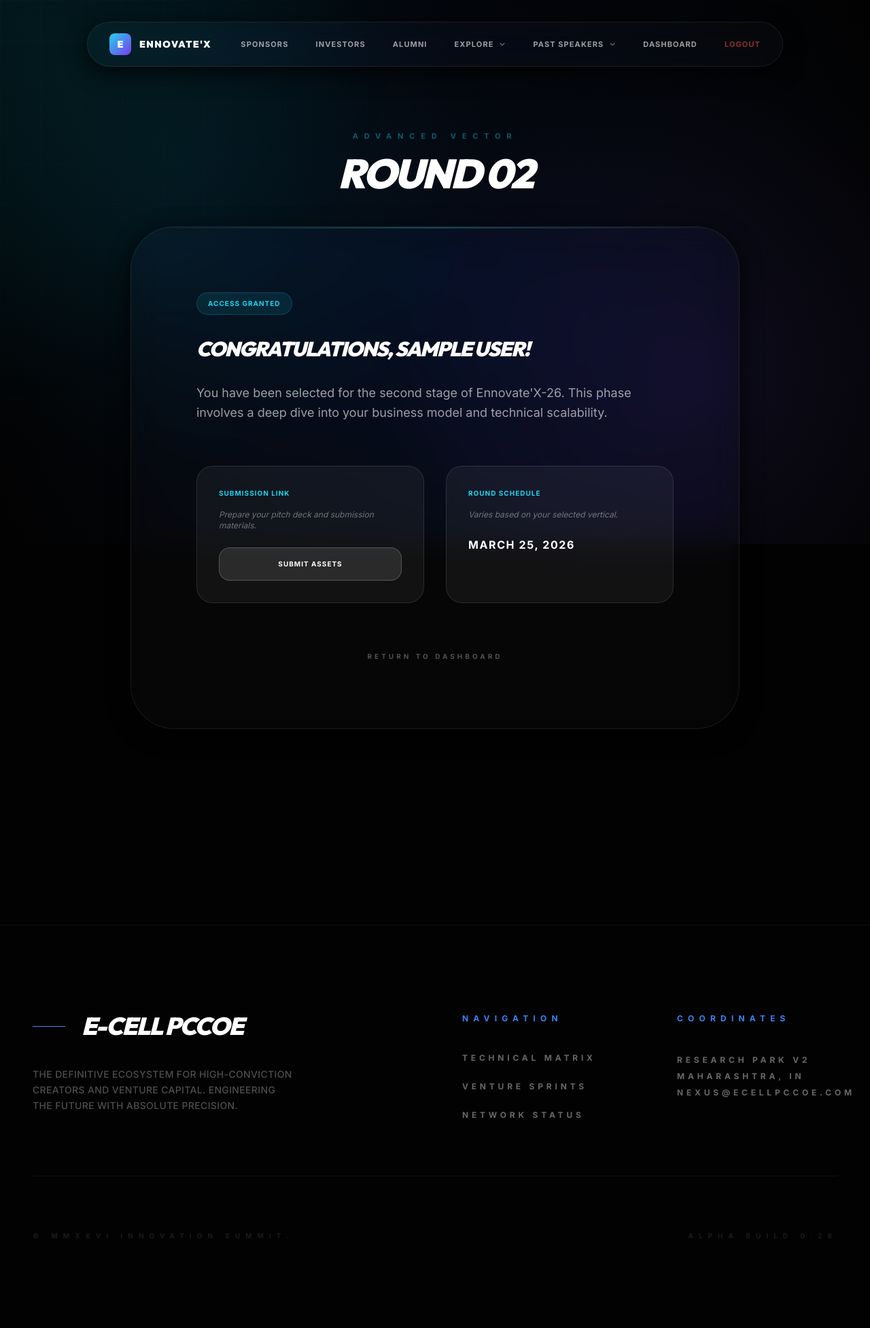
After one commit to mayurtheprogrammer12-debug/Ecell, a Django app: page /round2/ in a window 1280 px wide. The commit adds this page. Shown: the whole page at 68% size. Run offline with Django 5.2, Linux system fonts and the light colour scheme; a user stored in the database is signed in; tables that the repository leaves empty hold one stand-in row (values such as "Sample post"); some libraries are stand-ins or nearby versions.

Commit message:
Implement participant dashboard and authentication system

```diff
--- a/registrations/admin.py
+++ b/registrations/admin.py
@@ -21,7 +21,7 @@ class IsPccoEFilter(admin.SimpleListFilter):
 
 @admin.register(UserRegistration)
 class UserRegistrationAdmin(ModelAdmin):
-    list_display = ('name', 'email', 'gender', 'age', 'city', 'college', 'registration_type', 'exhibitor_category', 'payment_status', 'final_price', 'referral_code_used')
-    list_filter = ('registration_type', 'exhibitor_category', 'payment_status', IsPccoEFilter, 'referral_code_used', 'gender', 'city')
+    list_display = ('name', 'email', 'registration_type', 'payment_status', 'round1_completed', 'selected_for_round2', 'round2_unlocked', 'final_price')
+    list_filter = ('registration_type', 'payment_status', 'round1_completed', 'selected_for_round2', 'round2_unlocked', IsPccoEFilter)
     search_fields = ('name', 'email', 'phone', 'college', 'org_name', 'city')
     readonly_fields = ('created_at',)
--- a/registrations/models.py
+++ b/registrations/models.py
@@ -56,3 +56,11 @@ class UserRegistration(models.Model):
     @property
     def is_pccoe(self):
         return self.email.endswith('@pccoepune.org')
+
+    # Auth & Dashboard Link
+    user = models.OneToOneField('auth.User', on_delete=models.CASCADE, related_name='registration', null=True, blank=True)
+
+    # Event Progress
+    round1_completed = models.BooleanField(default=False)
+    selected_for_round2 = models.BooleanField(default=False)
+    round2_unlocked = models.BooleanField(default=False)
--- a/registrations/urls.py
+++ b/registrations/urls.py
@@ -8,4 +8,8 @@ urlpatterns = [
     path('register/exhibitor/', views.register_exhibitor, name='register_exhibitor'),
     path('payment/verify/', views.payment_verify, name='payment_verify'),
     path('success/<int:reg_id>/', views.registration_success, name='registration_success'),
+    path('login/', views.user_login, name='login'),
+    path('logout/', views.user_logout, name='logout'),
+    path('dashboard/', views.dashboard, name='dashboard'),
+    path('round2/', views.round2_view, name='round2'),
 ]
--- a/registrations/views.py
+++ b/registrations/views.py
@@ -8,6 +8,9 @@ from django.shortcuts import render, redirect, get_object_or_404
 from django.http import JsonResponse, HttpResponseBadRequest
 from django.views.decorators.csrf import csrf_exempt
 from django.conf import settings
+from django.contrib.auth.models import User
+from django.contrib.auth import authenticate, login, logout
+from django.contrib.auth.decorators import login_required
 from .models import UserRegistration
 from .forms import ParticipantForm, ExhibitorForm
 from payments.models import PaymentRecord
@@ -37,6 +40,12 @@ def generate_upi_qr(upi_id, payee_name, amount, transaction_note):
     img.save(buffer, format="PNG")
     qr_base64 = base64.b64encode(buffer.getvalue()).decode('utf-8')
     return qr_base64, upi_url
+
+def create_auth_user(email, password, registration):
+    user = User.objects.create_user(username=email, email=email, password=password)
+    registration.user = user
+    registration.save()
+    return user
 
 def landing_page(request):
     return render(request, 'registrations/landing.html')
@@ -74,6 +83,10 @@ def register_participant(request):
                 registration.payment_status = 'FREE'
                 registration.reference_id = f"FREE-{uuid.uuid4().hex[:8].upper()}"
                 registration.save()
+
+                # Create User Account
+                create_auth_user(registration.email, form.cleaned_data['password'], registration)
+
                 return redirect('registration_success', reg_id=registration.id)
             else:
                 discount_amount = 0
@@ -92,6 +105,10 @@ def register_participant(request):
                     registration.payment_status = 'FREE'
                     registration.reference_id = f"FREE-{uuid.uuid4().hex[:8].upper()}"
                     registration.save()
+
+                    # Create User Account
+                    create_auth_user(registration.email, form.cleaned_data['password'], registration)
+
                     if referral_code_obj:
                         referral_code_obj.current_usage += 1
                         referral_code_obj.save()
@@ -100,6 +117,9 @@ def register_participant(request):
                 registration.payment_status = 'PENDING'
                 registration.reference_id = f"ECELL-REG-{uuid.uuid4().hex[:8].upper()}"
                 registration.save()
+
+                # Create User Account
+                create_auth_user(registration.email, form.cleaned_data['password'], registration)
 
                 # Save Attempt
                 PaymentRecord.objects.create(
@@ -145,6 +165,10 @@ def register_exhibitor(request):
             registration.final_price = 0
             registration.reference_id = f"FREE-{uuid.uuid4().hex[:8].upper()}"
             registration.save()
+
+            # Create User Account
+            create_auth_user(registration.email, form.cleaned_data['password'], registration)
+
             return redirect('registration_success', reg_id=registration.id)
     else:
         form = ExhibitorForm()
@@ -180,3 +204,38 @@ def payment_verify(request):
 def registration_success(request, reg_id):
     registration = get_object_or_404(UserRegistration, id=reg_id)
     return render(request, 'registrations/success.html', {'registration': registration})
+
+def user_login(request):
+    if request.method == 'POST':
+        email = request.POST.get('email')
+        password = request.POST.get('password')
+        user = authenticate(request, username=email, password=password)
+        if user:
+            login(request, user)
+            return redirect('dashboard')
+        else:
+            return render(request, 'registrations/login.html', {'error': 'Invalid credentials'})
+    return render(request, 'registrations/login.html')
+
+def user_logout(request):
+    logout(request)
+    return redirect('login')
+
+@login_required(login_url='login')
+def dashboard(request):
+    registration = getattr(request.user, 'registration', None)
+    if not registration:
+        return redirect('register_choice') # Or handle case where user is admin with no registration
+
+    context = {
+        'registration': registration,
+    }
+    return render(request, 'registrations/dashboard.html', context)
+
+@login_required(login_url='login')
+def round2_view(request):
+    registration = getattr(request.user, 'registration', None)
+    if not registration or not registration.selected_for_round2:
+        return redirect('dashboard')
+
+    return render(request, 'registrations/round2.html', {'registration': registration})
--- a/templates/base.html
+++ b/templates/base.html
@@ -180,7 +180,16 @@
                         </svg>
                     </div>
                 </div>
+                {% if user.is_authenticated %}
+                <a href="{% url 'dashboard' %}"
+                    class="text-[11px] font-bold uppercase tracking-widest text-white/60 hover:text-white transition">Dashboard</a>
+                <a href="{% url 'logout' %}"
+                    class="text-[11px] font-bold uppercase tracking-widest text-red-500/60 hover:text-red-500 transition">Logout</a>
+                {% else %}
+                <a href="{% url 'login' %}"
+                    class="text-[11px] font-bold uppercase tracking-widest text-white/60 hover:text-white transition">Login</a>
                 <a href="{% url 'register_choice' %}" class="btn-premium px-8">Register</a>
+                {% endif %}
             </div>
         </div>
     </nav>
--- /dev/null
+++ b/templates/registrations/round2.html
@@ -0,0 +1,56 @@
+{% extends "base.html" %}
+{% block title %}Round 2 | Ennovate'X-26{% endblock %}
+{% block content %}
+<div class="relative min-h-screen flex flex-col items-center justify-center pt-48 pb-32 px-4 text-center">
+    <div class="container mx-auto max-w-4xl">
+        <div class="mb-12 space-y-4 reveal-content">
+            <h4 class="text-[11px] font-black uppercase tracking-[0.8em] text-cyan-400/40">Advanced Vector</h4>
+            <h2 class="text-6xl font-display font-black text-white italic uppercase tracking-tighter">Round 02</h2>
+        </div>
+
+        <div class="premium-glass p-16 md:p-24 rounded-[4rem] relative overflow-hidden group reveal-content text-left">
+            <div
+                class="absolute top-0 left-0 w-full h-[2px] bg-gradient-to-r from-transparent via-cyan-400/30 to-transparent">
+            </div>
+
+            <div class="space-y-8">
+                <div class="inline-block px-4 py-2 bg-cyan-400/10 border border-cyan-400/20 rounded-full">
+                    <p class="text-[10px] font-black uppercase tracking-widest text-cyan-400">ACCESS GRANTED</p>
+                </div>
+
+                <h3 class="text-3xl font-display font-black text-white uppercase italic tracking-tighter">
+                    Congratulations, {{ registration.name }}!</h3>
+
+                <p class="text-white/60 leading-relaxed text-lg">
+                    You have been selected for the second stage of Ennovate'X-26. This phase involves a deep dive into
+                    your business model and technical scalability.
+                </p>
+
+                <div class="grid grid-cols-1 md:grid-cols-2 gap-8 pt-8">
+                    <div class="bg-white/5 p-8 rounded-3xl border border-white/10">
+                        <h4 class="text-[10px] font-black text-cyan-400 uppercase tracking-widest mb-4">Submission Link
+                        </h4>
+                        <p class="text-white/40 text-xs mb-6 italic">Prepare your pitch deck and submission materials.
+                        </p>
+                        <a href="#"
+                            class="inline-block w-full text-center py-4 bg-white/10 border border-white/20 rounded-2xl text-[10px] font-black uppercase tracking-widest hover:bg-cyan-400 hover:text-black transition-all">Submit
+                            Assets</a>
+                    </div>
+                    <div class="bg-white/5 p-8 rounded-3xl border border-white/10">
+                        <h4 class="text-[10px] font-black text-cyan-400 uppercase tracking-widest mb-4">Round Schedule
+                        </h4>
+                        <p class="text-white/40 text-xs mb-6 italic">Varies based on your selected vertical.</p>
+                        <p class="text-white font-bold uppercase tracking-widest">March 25, 2026</p>
+                    </div>
+                </div>
+
+                <div class="pt-8 text-center">
+                    <a href="{% url 'dashboard' %}"
+                        class="text-[10px] font-black text-white/30 uppercase tracking-[0.4em] hover:text-white transition-all">Return
+                        to Dashboard</a>
+                </div>
+            </div>
+        </div>
+    </div>
+</div>
+{% endblock %}
```
Also changed, not shown: registrations/forms.py (+26 -2 lines), templates/registrations/dashboard.html (added, +171 -0 lines), templates/registrations/login.html (added, +50 -0 lines), templates/registrations/success.html (+18 -7 lines), registrations/migrations/0006_userregistration_round1_completed_and_more.py (added).
